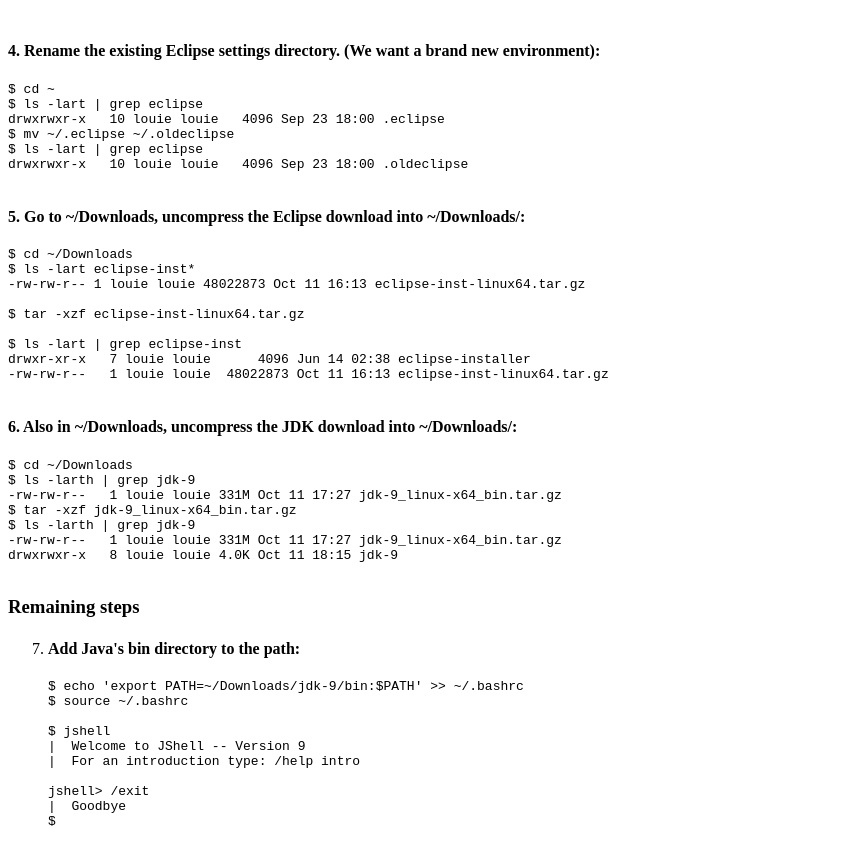
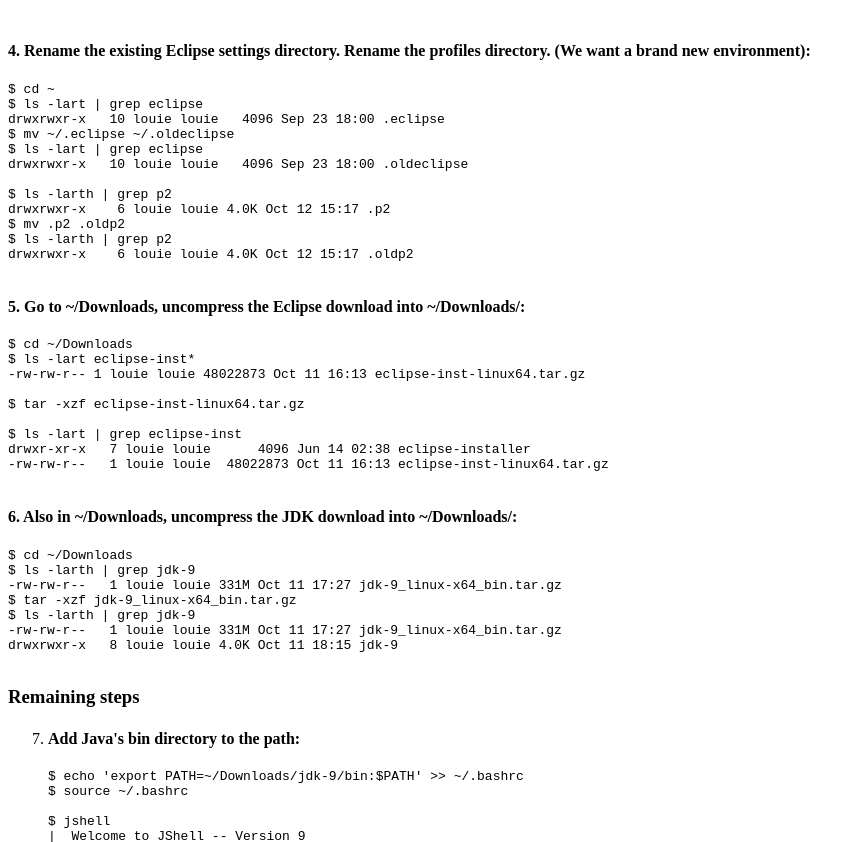
Before and after one commit to SunKing2/eclipsejava9tutorial, a plain HTML site: page index.html in a window 1280 px wide. Shown: the part 1376-2218 px from the top of the page, without its empty margins (0-865 px from the left). Drawn offline with Linux system fonts and the light colour scheme.

Commit message:
added rename p2 directory

```diff
--- a/index.html
+++ b/index.html
@@ -37,7 +37,7 @@
           <p><img alt="Eclipse IDE linux 64 bit installer download" src="https://connectedweb.files.wordpress.com/2017/10/screenshot_2017-10-11_15-04-15-bottom.png?w=640"></p>
         </div>
         <div>
-          <h4>4. Rename the existing Eclipse settings directory. (We want a brand new environment):</h4>
+          <h4>4. Rename the existing Eclipse settings directory.   Rename the profiles directory.  (We want a brand new environment):</h4>
         </div>
         <pre class="code">
 $ cd ~
@@ -46,6 +46,12 @@ drwxrwxr-x   10 louie louie   4096 Sep 23 18:00 .eclipse
 $ mv ~/.eclipse ~/.oldeclipse
 $ ls -lart | grep eclipse
 drwxrwxr-x   10 louie louie   4096 Sep 23 18:00 .oldeclipse
+
+$ ls -larth | grep p2
+drwxrwxr-x    6 louie louie 4.0K Oct 12 15:17 .p2
+$ mv .p2 .oldp2
+$ ls -larth | grep p2
+drwxrwxr-x    6 louie louie 4.0K Oct 12 15:17 .oldp2
         </pre>
         <div>
           <h4>5. Go to ~/Downloads, uncompress the <strong>Eclipse download</strong> into ~/Downloads/:</h4>
```
